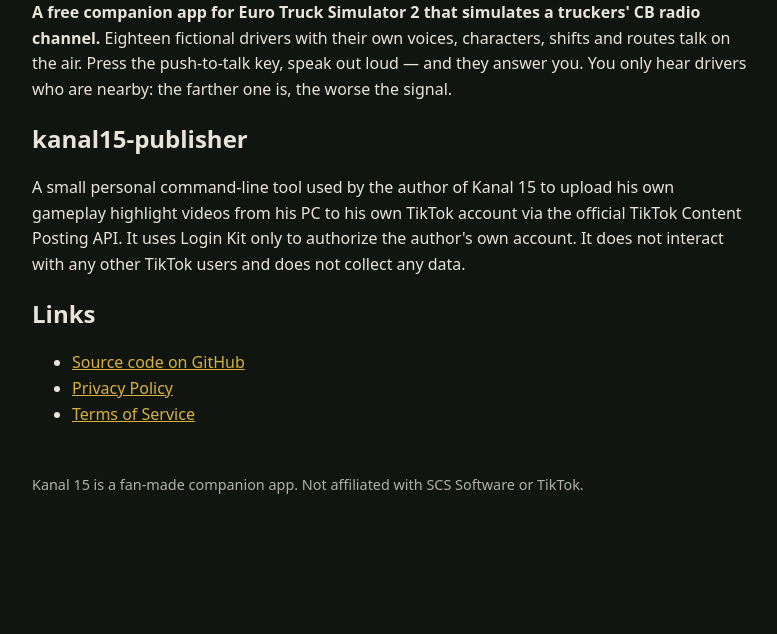
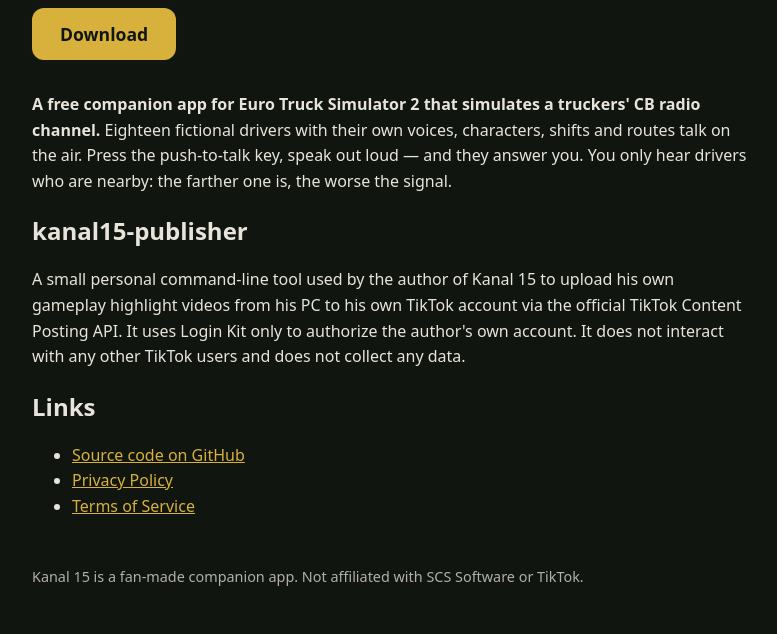
Before and after one commit to straysouler-svg/kanal15, a plain HTML site: page docs/index.html in a window 1280 px wide. Shown: the part 224-858 px from the top of the page, without its empty margins (248-1025 px from the left). Before the commit the page ends 800 px from the top, so only its background shows below. Drawn offline with Linux system fonts and the light colour scheme.

Commit message:
docs: кнопка Download на лендинге (releases/latest)

```diff
--- a/docs/index.html
+++ b/docs/index.html
@@ -11,6 +11,10 @@
   h1 { font-size: 2rem; margin: 16px 0 8px; }
   p, li { line-height: 1.6; }
   a { color: #d8b13c; }
+  a.btn { display: inline-block; background: #d8b13c; color: #101510; font-weight: 700;
+          font-size: 1.1rem; padding: 12px 28px; border-radius: 12px; text-decoration: none;
+          margin: 8px 0 16px; }
+  a.btn:hover { background: #e8c452; }
   footer { margin-top: 48px; font-size: .9rem; opacity: .75; }
 </style>
 </head>
@@ -18,6 +22,7 @@
 <main>
   <img class="icon" src="icon.png" alt="Kanal 15">
   <h1>Kanal 15</h1>
+  <p><a class="btn" href="https://github.com/straysouler-svg/kanal15/releases/latest">Download</a></p>
   <p><strong>A free companion app for Euro Truck Simulator 2 that simulates a truckers' CB radio channel.</strong>
   Eighteen fictional drivers with their own voices, characters, shifts and routes talk on the air.
   Press the push-to-talk key, speak out loud — and they answer you. You only hear drivers who are
```
